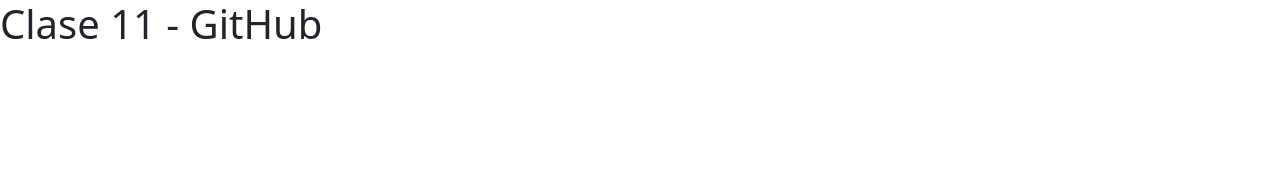
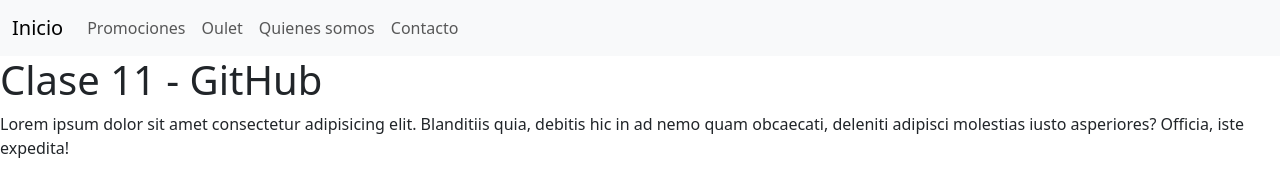
Before and after one commit to CamiRetamoso/clase-11, a plain HTML site: page index.html in a window 1280 px wide. Drawn offline with nearby package versions, Linux system fonts and the light colour scheme.

Commit message:
creamos los HTML. Todavia estan vacias

```diff
--- a/index.html
+++ b/index.html
@@ -1,13 +1,45 @@
 <!doctype html>
 <html lang="en">
-  <head>
+
+<head>
     <meta charset="utf-8">
     <meta name="viewport" content="width=device-width, initial-scale=1">
     <title>Bootstrap demo</title>
-    <link href="https://cdn.jsdelivr.net/npm/bootstrap@5.3.3/dist/css/bootstrap.min.css" rel="stylesheet" integrity="sha384-QWTKZyjpPEjISv5WaRU9OFeRpok6YctnYmDr5pNlyT2bRjXh0JMhjY6hW+ALEwIH" crossorigin="anonymous">
-  </head>
-  <body>
+    <link href="https://cdn.jsdelivr.net/npm/bootstrap@5.3.3/dist/css/bootstrap.min.css" rel="stylesheet"
+        integrity="sha384-QWTKZyjpPEjISv5WaRU9OFeRpok6YctnYmDr5pNlyT2bRjXh0JMhjY6hW+ALEwIH" crossorigin="anonymous">
+</head>
+
+<body>
+    <nav class="navbar navbar-expand-lg bg-body-tertiary">
+        <div class="container-fluid">
+          <a class="navbar-brand" href="./index.html">Inicio</a>
+          <button class="navbar-toggler" type="button" data-bs-toggle="collapse" data-bs-target="#navbarNav" aria-controls="navbarNav" aria-expanded="false" aria-label="Toggle navigation">
+            <span class="navbar-toggler-icon"></span>
+          </button>
+          <div class="collapse navbar-collapse" id="navbarNav">
+            <ul class="navbar-nav">
+              <li class="nav-item">
+                <a class="nav-link" aria-current="page" href="./pages/promociones.html">Promociones</a>
+              </li>
+              <li class="nav-item">
+                <a class="nav-link" href="./pages/oulet.html">Oulet</a>
+              </li>
+              <li class="nav-item">
+                <a class="nav-link" href="./pages/quienessomos.html">Quienes somos</a>
+              </li>
+              <li class="nav-item">
+                <a class="nav-link" aria-disabled="true">Contacto</a>
+              </li>
+            </ul>
+          </div>
+        </div>
+      </nav>
     <h1>Clase 11 - GitHub </h1>
-    <script src="https://cdn.jsdelivr.net/npm/bootstrap@5.3.3/dist/js/bootstrap.bundle.min.js" integrity="sha384-YvpcrYf0tY3lHB60NNkmXc5s9fDVZLESaAA55NDzOxhy9GkcIdslK1eN7N6jIeHz" crossorigin="anonymous"></script>
-  </body>
+    <script src="https://cdn.jsdelivr.net/npm/bootstrap@5.3.3/dist/js/bootstrap.bundle.min.js"
+        integrity="sha384-YvpcrYf0tY3lHB60NNkmXc5s9fDVZLESaAA55NDzOxhy9GkcIdslK1eN7N6jIeHz"
+        crossorigin="anonymous"></script>
+        <p>Lorem ipsum dolor sit amet consectetur adipisicing elit. Blanditiis quia, debitis hic in ad nemo quam obcaecati, deleniti adipisci molestias iusto asperiores? Officia, iste expedita!</p>
+
+</body>
+
 </html>
```
Also changed, not shown: pages/contacto.html (added), pages/oulet.html (added), pages/promociones.html (added), pages/quienessomos.html (added).
